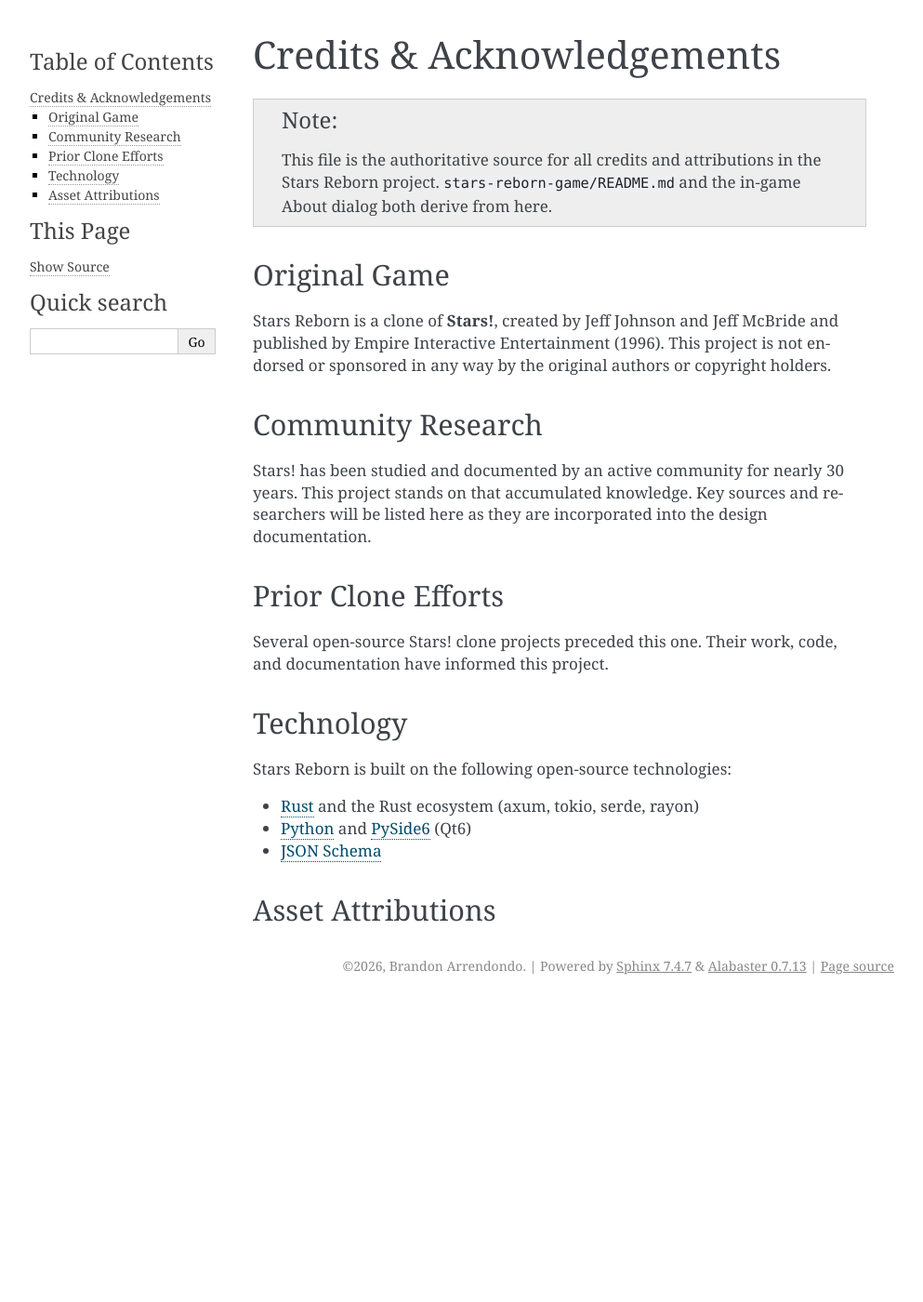
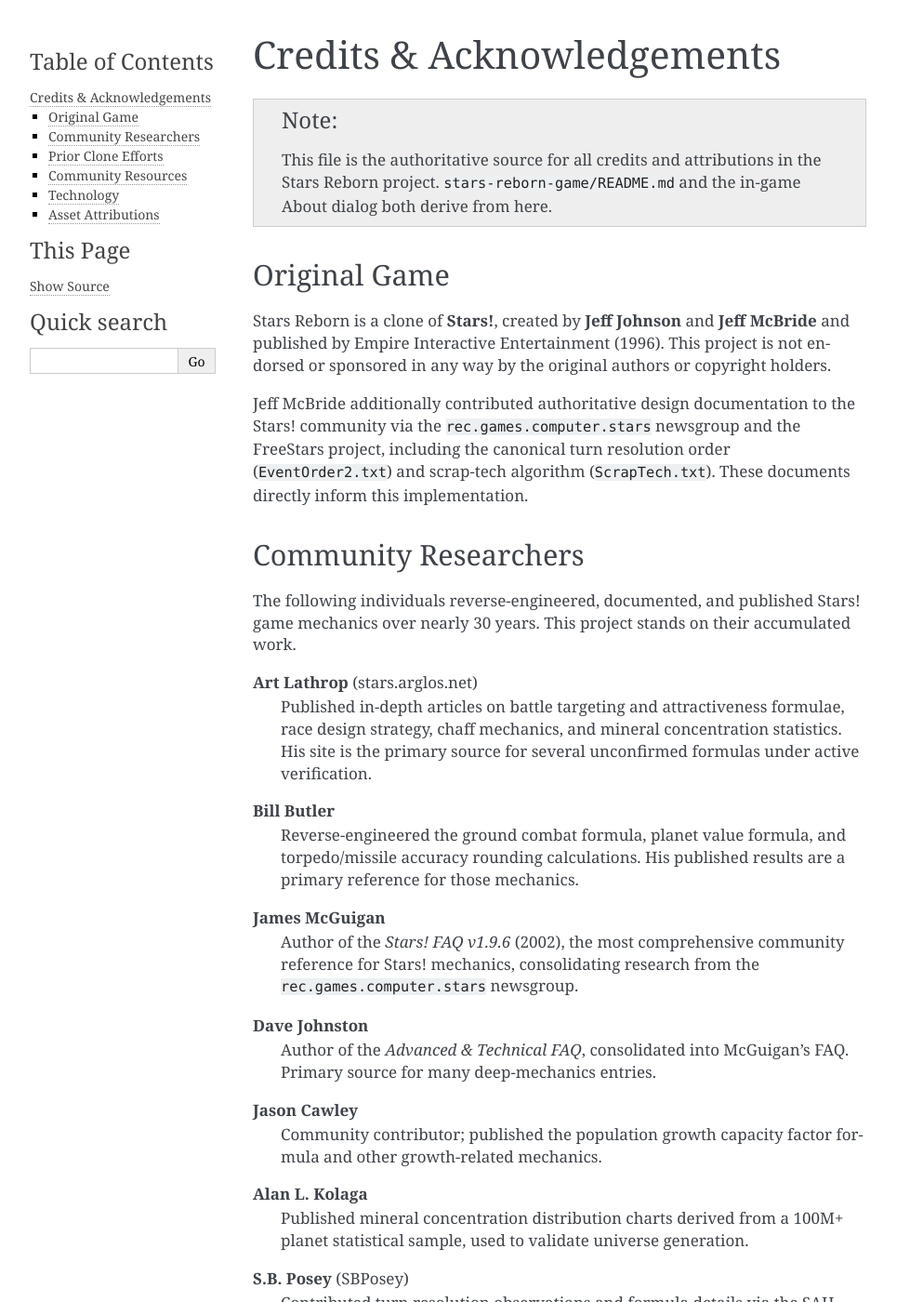
Before and after one commit to szarta/stars-reborn-design, a Sphinx documentation site: the page built from docs/credits.rst, in a window 1280 px wide and 1400 px high. Shown: the whole window at 93% size, without its empty margins (148-1141 px from the left). Built offline with Sphinx 7.4.7, drawn with Linux system fonts in a browser that asks for light colours; some of the changed text lies outside the part shown.

Commit message:
Populate credits.rst from stars-reborn-research sources
Adds community researchers (Art Lathrop, Bill Butler, James McGuigan,
Dave Johnston, Jason Cawley, Alan Kolaga, S.B. Posey, XyliGUN), prior
clone efforts (FreeStars, stars-4x), and community resources (SAH Forum,
SAH Wiki, rec.games.computer.stars).

Notes Jeff McBride's direct community contributions (EventOrder2.txt,
ScrapTech.txt) separately from his role as original Stars! author.

Co-Authored-By: Claude Sonnet 4.6 <noreply@anthropic.com>

```diff
--- a/docs/credits.rst
+++ b/docs/credits.rst
@@ -11,34 +11,94 @@ Credits & Acknowledgements
 Original Game
 -------------
 
-Stars Reborn is a clone of **Stars!**, created by Jeff Johnson and Jeff McBride
-and published by Empire Interactive Entertainment (1996). This project is not
-endorsed or sponsored in any way by the original authors or copyright holders.
+Stars Reborn is a clone of **Stars!**, created by **Jeff Johnson** and **Jeff McBride**
+and published by Empire Interactive Entertainment (1996). This project is not endorsed
+or sponsored in any way by the original authors or copyright holders.
 
-Community Research
-------------------
+Jeff McBride additionally contributed authoritative design documentation to the Stars!
+community via the ``rec.games.computer.stars`` newsgroup and the FreeStars project,
+including the canonical turn resolution order (``EventOrder2.txt``) and scrap-tech
+algorithm (``ScrapTech.txt``). These documents directly inform this implementation.
 
-Stars! has been studied and documented by an active community for nearly 30 years.
-This project stands on that accumulated knowledge. Key sources and researchers
-will be listed here as they are incorporated into the design documentation.
+Community Researchers
+----------------------
 
-.. TODO: populate as research sources are cited throughout the docs
+The following individuals reverse-engineered, documented, and published Stars! game
+mechanics over nearly 30 years. This project stands on their accumulated work.
+
+**Art Lathrop** (stars.arglos.net)
+   Published in-depth articles on battle targeting and attractiveness formulae,
+   race design strategy, chaff mechanics, and mineral concentration statistics.
+   His site is the primary source for several unconfirmed formulas under
+   active verification.
+
+**Bill Butler**
+   Reverse-engineered the ground combat formula, planet value formula, and
+   torpedo/missile accuracy rounding calculations. His published results are
+   a primary reference for those mechanics.
+
+**James McGuigan**
+   Author of the *Stars! FAQ v1.9.6* (2002), the most comprehensive community
+   reference for Stars! mechanics, consolidating research from the
+   ``rec.games.computer.stars`` newsgroup.
+
+**Dave Johnston**
+   Author of the *Advanced & Technical FAQ*, consolidated into McGuigan's FAQ.
+   Primary source for many deep-mechanics entries.
+
+**Jason Cawley**
+   Community contributor; published the population growth capacity factor formula
+   and other growth-related mechanics.
+
+**Alan L. Kolaga**
+   Published mineral concentration distribution charts derived from a
+   100M+ planet statistical sample, used to validate universe generation.
+
+**S.B. Posey** (SBPosey)
+   Contributed turn resolution observations and formula details via the
+   SAH Forum.
+
+**XyliGUN**
+   Documented the binary file block type registry (2011), a primary reference
+   for ``.m``/``.hst``/``.x`` file format reverse-engineering.
 
 Prior Clone Efforts
 -------------------
 
-Several open-source Stars! clone projects preceded this one. Their work, code,
-and documentation have informed this project.
+**FreeStars** (`github.com/vkholodkov/freestars <https://github.com/vkholodkov/freestars>`_)
+   C++ re-implementation of the Stars! game engine. Its source code and the
+   canonical game documents it preserves (``EventOrder2.txt``, ``ScrapTech.txt``)
+   are a primary research reference.
 
-.. TODO: list FreeStars, stars4x, and others with appropriate attribution
+**stars-4x organization** (`github.com/stars-4x <https://github.com/stars-4x>`_)
+   Maintained decompiled Stars! utilities (``StarsHostCreator``,
+   ``StarsHostEditor``, ``StarsSupremacyHost``), the ``starsapi`` Java API with
+   technology item data, and the ``Structure XML`` field-level binary block
+   definitions. These are key references for file format and data model work.
+
+Community Resources
+-------------------
+
+**Stars! Auto Host (SAH) Forum** (starsautohost.org)
+   The primary active community forum. The Academy section hosts authoritative
+   threads on file formats, known bugs, turn order, and battle board mechanics.
+
+**Stars! Auto Host Wiki** (wiki.starsautohost.org)
+   File format definitions and community tool downloads.
+
+**rec.games.computer.stars** (Usenet newsgroup, 1995–2001)
+   Original developer posts and early community research. Archived posts are
+   a primary source for pre-FAQ mechanic documentation.
 
 Technology
 ----------
 
 Stars Reborn is built on the following open-source technologies:
 
-- `Rust <https://www.rust-lang.org/>`_ and the Rust ecosystem (axum, tokio, serde, rayon)
-- `Python <https://www.python.org/>`_ and `PySide6 <https://wiki.qt.io/Qt_for_Python>`_ (Qt6)
+- `Rust <https://www.rust-lang.org/>`_ and the Rust ecosystem
+  (axum, tokio, serde, rayon, and related crates)
+- `Python <https://www.python.org/>`_ and
+  `PySide6 <https://wiki.qt.io/Qt_for_Python>`_ (Qt6)
 - `JSON Schema <https://json-schema.org/>`_
 
 Asset Attributions
```
